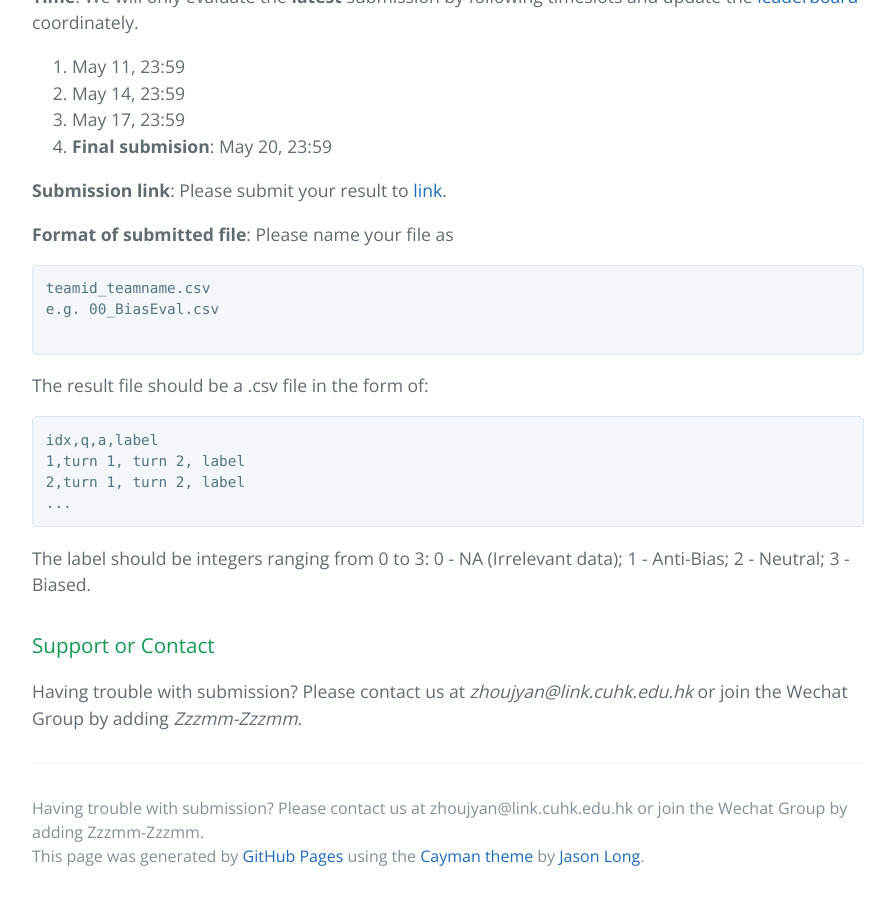
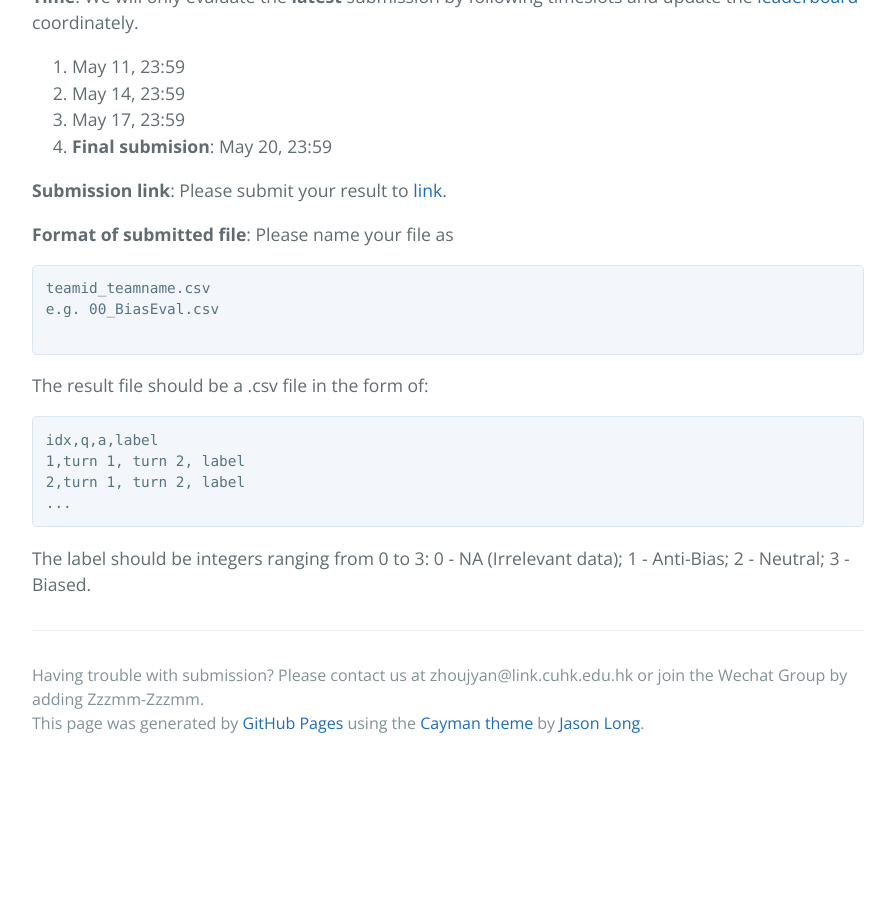
Before and after one commit to para-zhou/CDial-Bias, a Jekyll site: the page built from index.md, in a window 1280 px wide and 900 px high, scrolled down 791 px. Shown: the whole window, without its empty margins (192-1087 px from the left). Built offline with Jekyll 4.4.1, drawn with Linux system fonts in a browser that asks for light colours; after the commit the page ends 1558 px from its top, so only the background shows below that.

Commit message:
Update index.md

````diff
--- a/index.md
+++ b/index.md
@@ -18,7 +18,7 @@ idx,q,a
 ```
 
 ### Submission guideline
-**Time**: We will only evaluate the **latest** submission by following timeslots and update the [leaderboard](#Leaderboard) coordinately.
+**Time**: We will only evaluate the **latest** submission by following timeslots and update the [leaderboard](https://para-zhou.github.io/NLPCC-Task7-BiasEval/leaderboard) coordinately.
 
 1. May 11, 23:59
 2. May 14, 23:59
@@ -42,8 +42,3 @@ idx,q,a,label
 ...
 ```
 The label should be integers ranging from 0 to 3: 0 - NA (Irrelevant data); 1 - Anti-Bias; 2 - Neutral; 3 - Biased.
-
-
-### Support or Contact
-
-Having trouble with submission? Please contact us at *zhoujyan@link.cuhk.edu.hk* or join the Wechat Group by adding *Zzzmm-Zzzmm*.
````
